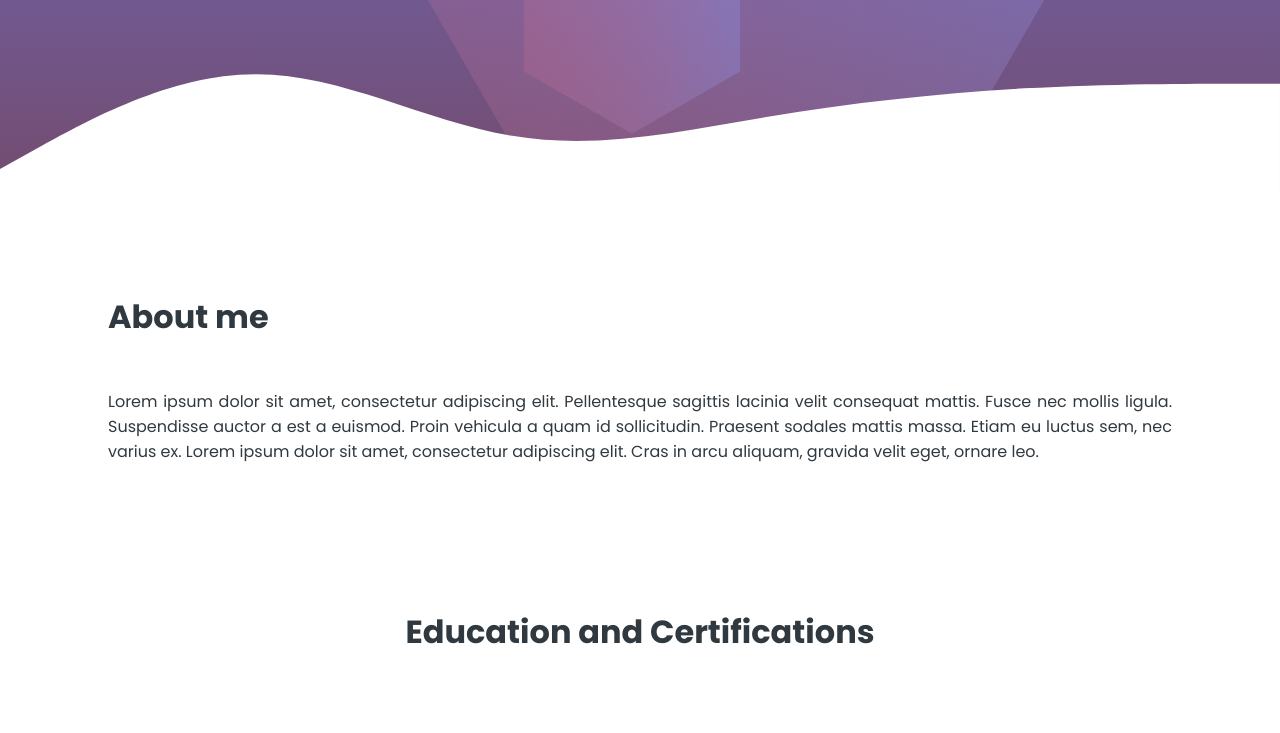
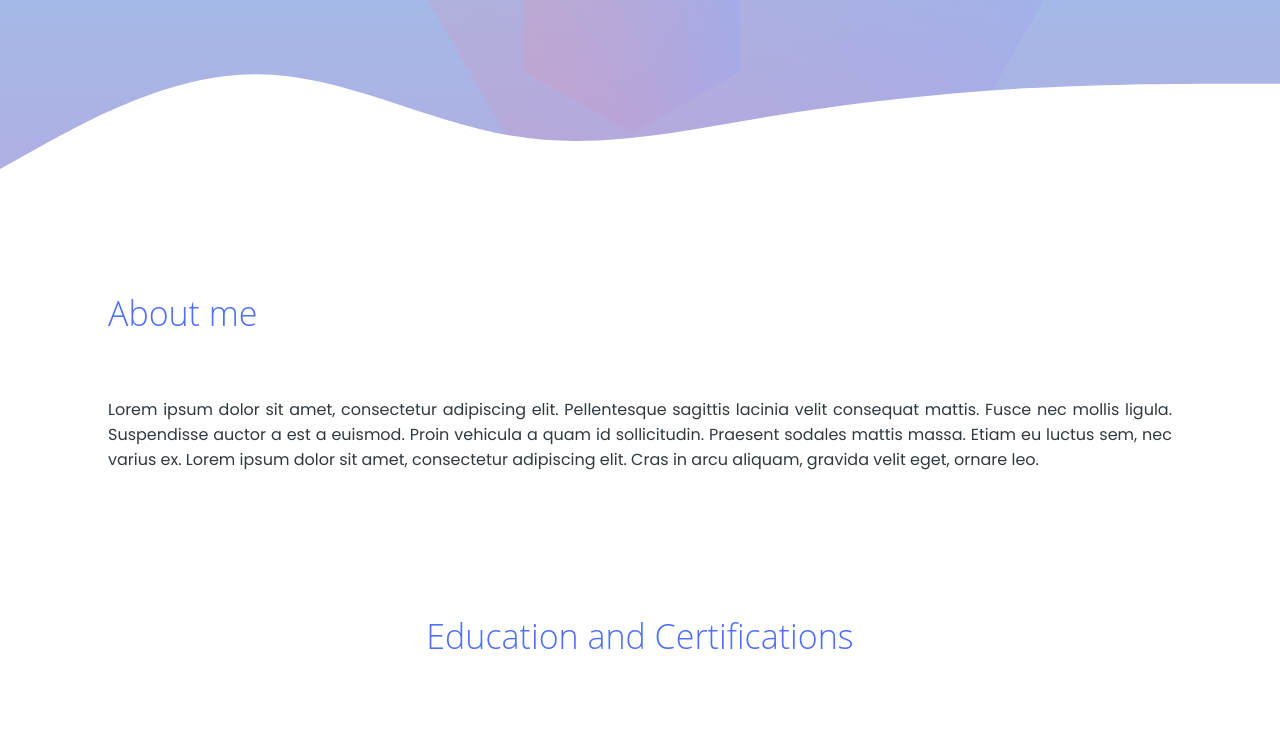
Before and after one commit to christinagbrown/christinagbrown.github.io, a plain HTML site: page index.html in a window 1280 px wide. Shown: the part 603-1336 px from the top of the page. Drawn offline with nearby package versions, Linux system fonts and the light colour scheme; a script that the page names is missing.

Commit message:
gradient changes

```diff
--- a/index.html
+++ b/index.html
@@ -55,7 +55,7 @@
             <h1 class="main-title">Christina Brown</h1>
             <h1 id="typewriter"></h1>
         </div>
-        <img src="/assets/imgs/headshot.png" alt="Headshot" class="wow bounceInDown" data-wow-duration="1s" data-wow-delay="100ms" >
+        <img src="/assets/imgs/headshot.png" alt="Headshot" class="wow bounceInDown" data-wow-duration="1s" data-wow-delay="200ms" >
     </div>
 
     <svg class="b1 hex1" xmlns="http://www.w3.org/2000/svg" version="1.1" width="100%"  xmlns:xlink="http://www.w3.org/1999/xlink" viewbox="0 0 300 300">
@@ -75,6 +75,7 @@
     </svg>
     <svg class="wave" xmlns="http://www.w3.org/2000/svg" viewBox="0 0 1440 320"><path fill="#ffffff" fill-opacity="1" d="M0,288L48,261.3C96,235,192,181,288,181.3C384,181,480,235,576,250.7C672,267,768,245,864,229.3C960,213,1056,203,1152,197.3C1248,192,1344,192,1392,192L1440,192L1440,320L1392,320C1344,320,1248,320,1152,320C1056,320,960,320,864,320C768,320,672,320,576,320C480,320,384,320,288,320C192,320,96,320,48,320L0,320Z"></path></svg>
 </div>
+<div class="main-content">
     <div class="container about" id="about">
         <div class="bio wow slideInLeft" data-wow-duration="0.5s" data-wow-delay="200ms" >
             <h1>About me</h1>
@@ -207,7 +208,7 @@
 </div>
 
 </div>
-
+</div>
 <div class="container contact" id="contact">
     <h1>Keep in touch</h1>
     <div class="socials">
@@ -262,7 +263,6 @@
             return false;
         });
       });
-
 </script>
 </body>
 </html>
--- a/src/css/main.css
+++ b/src/css/main.css
@@ -11,12 +11,12 @@
   /* COLOR SCHEME */
   --slate: #30393f;
   --dark-slate:#22282c;
-  --green: #b1f4cf;
-  --purple: #9890e3;
-  --faint-pink: #ff7d974b;
-  --faint-purple: #8fa1fc8a;
-  --sunset-left: #734b6d;
-  --sunset-right: #6A82FB;
+  --green: #b1f4cf9f;
+  --purple: #b6aeff;
+  --faint-pink: #8ffca68a;
+  --faint-purple: #a0ecffa8;
+  --sunset-left: #B1ADE2;
+  --sunset-right: #7DDFF8;
 }
 .navbar{
   align-items: center;
@@ -118,6 +118,9 @@ h1 {
   padding: var(--base-px-lg) 0;
 }
 
+.main-content h1 {
+  color: #4e6efc; font-family: 'Open Sans', sans-serif; font-size: 34px; font-weight: 300; line-height: 40px; margin: 0 0 16px; }
+
 p {
   text-align: justify;
 }
@@ -188,6 +191,7 @@ hr {
 .hex1{
   transform: translate(1em, 3em) rotate(-45deg);
   fill: var(--faint-pink);
+  opacity: 0.7;
 }
 
 .hex2{
```
Also changed, not shown: 4 other files.
